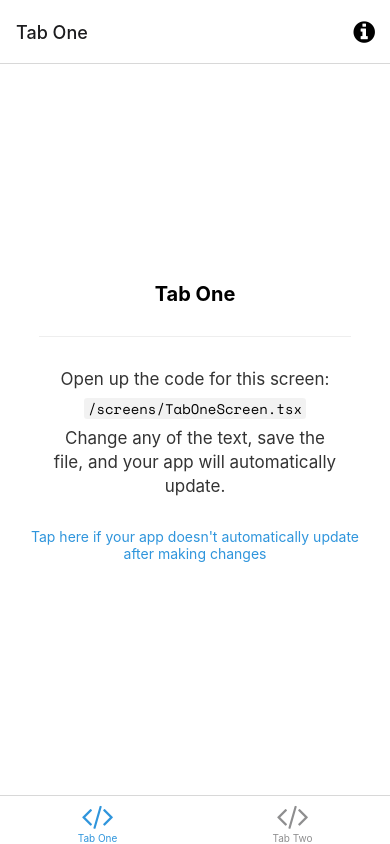
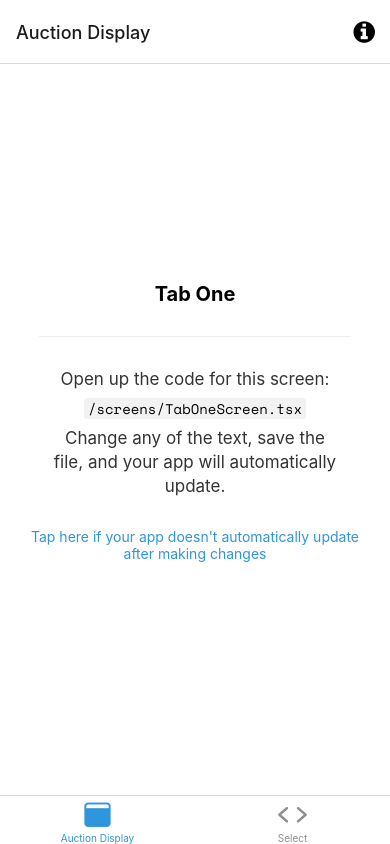
Before and after one commit to danield33/AuctionMobileApp, a React Native app: screen /TabOne in a window 390 px wide. Built offline with nearby package versions, Linux system fonts and the light colour scheme; what expo-linking would draw is missing.

Commit message:
change screen names

```diff
--- a/navigation/index.tsx
+++ b/navigation/index.tsx
@@ -3,7 +3,7 @@
  * https://reactnavigation.org/docs/getting-started
  *
  */
-import { FontAwesome } from '@expo/vector-icons';
+import {FontAwesome, Ionicons} from '@expo/vector-icons';
 import { createBottomTabNavigator } from '@react-navigation/bottom-tabs';
 import { NavigationContainer, DefaultTheme, DarkTheme } from '@react-navigation/native';
 import { createNativeStackNavigator } from '@react-navigation/native-stack';
@@ -66,8 +66,8 @@ function BottomTabNavigator() {
         name="TabOne"
         component={TabOneScreen}
         options={({ navigation }: RootTabScreenProps<'TabOne'>) => ({
-          title: 'Tab One',
-          tabBarIcon: ({ color }) => <TabBarIcon name="code" color={color} />,
+          title: 'Auction Display',
+          tabBarIcon: ({ color }) => <TabBarIcon name="browsers" color={color} />,
           headerRight: () => (
             <Pressable
               onPress={() => navigation.navigate('Modal')}
@@ -88,7 +88,7 @@ function BottomTabNavigator() {
         name="TabTwo"
         component={TabTwoScreen}
         options={{
-          title: 'Tab Two',
+          title: 'Select',
           tabBarIcon: ({ color }) => <TabBarIcon name="code" color={color} />,
         }}
       />
@@ -100,8 +100,8 @@ function BottomTabNavigator() {
  * You can explore the built-in icon families and icons on the web at https://icons.expo.fyi/
  */
 function TabBarIcon(props: {
-  name: React.ComponentProps<typeof FontAwesome>['name'];
+  name: React.ComponentProps<typeof Ionicons>['name'];
   color: string;
 }) {
-  return <FontAwesome size={30} style={{ marginBottom: -3 }} {...props} />;
+  return <Ionicons size={30} style={{ marginBottom: -3 }} {...props} />;
 }
```
